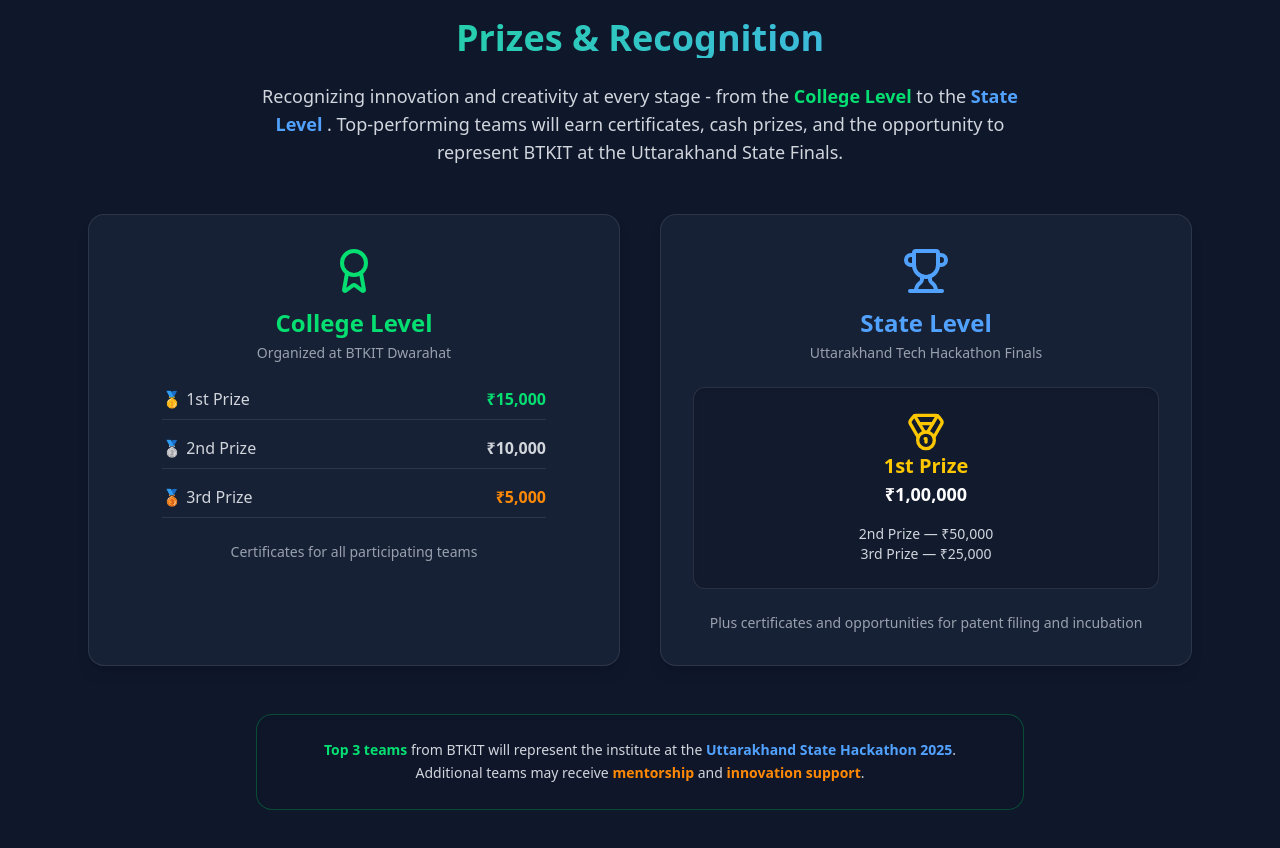
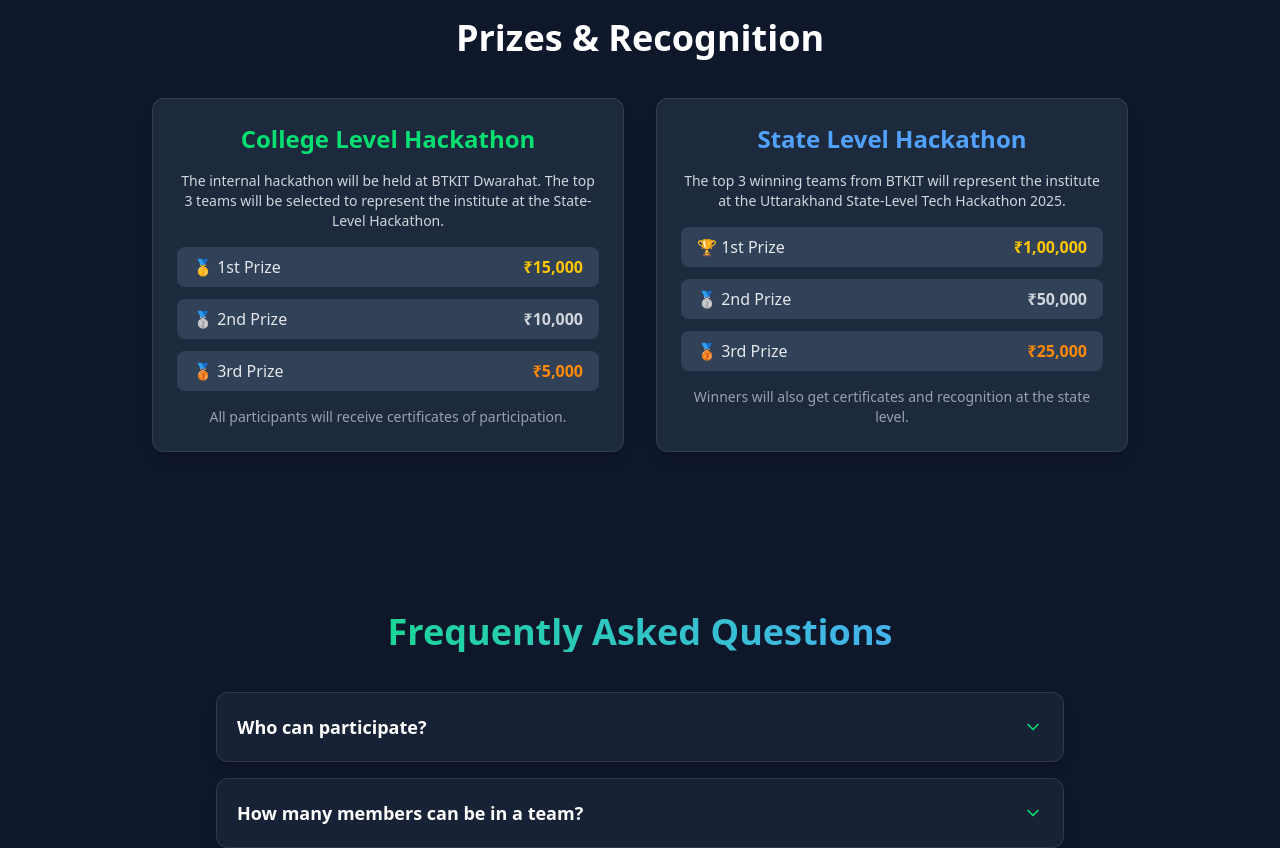
Before and after one commit to ayushsaini7717/SIHWebsite, a React (Vite) app: page / in a window 1280 px wide. Shown: the part 3120-3968 px from the top of the page. Built offline with nearby package versions, Linux system fonts and the light colour scheme.

Commit message:
update prize section

```diff
--- a/src/components/PrizesSection.jsx
+++ b/src/components/PrizesSection.jsx
@@ -1,96 +1,68 @@
-import { Trophy, Award, Medal } from "lucide-react";
-
 const PrizesSection = () => {
   return (
-    <section id="prizes" className="py-20 px-6 max-w-6xl mx-auto text-center">
-      <h2 className="text-4xl font-bold mb-6 bg-gradient-to-r from-green-400 to-blue-400 bg-clip-text text-transparent">
+    <section id="prizes" className="py-20 px-6 max-w-5xl mx-auto text-center">
+      <h2 className="text-3xl md:text-4xl font-bold mb-10 text-white">
         Prizes & Recognition
       </h2>
 
-      <p className="text-lg mb-12 text-gray-300 max-w-3xl mx-auto">
-        Recognizing innovation and creativity at every stage - from the
-        <span className="text-green-400 font-semibold"> College Level </span>to
-        the <span className="text-blue-400 font-semibold"> State Level </span>.
-        Top-performing teams will earn certificates, cash prizes, and the
-        opportunity to represent BTKIT at the Uttarakhand State Finals.
-      </p>
+      <div className="grid md:grid-cols-2 gap-8">
+        {/* College Level Prizes */}
+        <div className="p-6 bg-slate-800 rounded-xl shadow-lg border border-white/10">
+          <h3 className="text-2xl font-bold text-green-400 mb-4">
+            College Level Hackathon
+          </h3>
+          <p className="text-gray-300 text-sm mb-4">
+            The internal hackathon will be held at BTKIT Dwarahat. The top 3 teams will be selected to represent the institute at the State-Level Hackathon.
+          </p>
 
-      {/* Prize Grid */}
-      <div className="grid md:grid-cols-2 gap-10">
-        {/* College Level */}
-        <div className="bg-slate-800/60 border border-white/10 rounded-2xl p-8 shadow-lg hover:shadow-green-400/20 transition-shadow">
-          <div className="flex flex-col items-center mb-6">
-            <Award className="w-12 h-12 text-green-400 mb-3" />
-            <h3 className="text-2xl font-bold text-green-400">
-              College Level
-            </h3>
-            <p className="text-sm text-gray-400 mt-1">
-              Organized at BTKIT Dwarahat
-            </p>
+          <div className="space-y-3 text-left text-gray-200">
+            <div className="flex justify-between bg-slate-700 rounded-lg px-4 py-2">
+              <span>🥇 1st Prize</span>
+              <span className="font-semibold text-yellow-400">₹15,000</span>
+            </div>
+            <div className="flex justify-between bg-slate-700 rounded-lg px-4 py-2">
+              <span>🥈 2nd Prize</span>
+              <span className="font-semibold text-gray-300">₹10,000</span>
+            </div>
+            <div className="flex justify-between bg-slate-700 rounded-lg px-4 py-2">
+              <span>🥉 3rd Prize</span>
+              <span className="font-semibold text-orange-400">₹5,000</span>
+            </div>
           </div>
 
-          <ul className="space-y-4 text-gray-300 text-left max-w-sm mx-auto">
-            <li className="flex justify-between border-b border-white/10 pb-2">
-              <span>🥇 1st Prize</span>
-              <span className="font-semibold text-green-400">₹15,000</span>
-            </li>
-            <li className="flex justify-between border-b border-white/10 pb-2">
-              <span>🥈 2nd Prize</span>
-              <span className="font-semibold text-gray-300">₹10,000</span>
-            </li>
-            <li className="flex justify-between border-b border-white/10 pb-2">
-              <span>🥉 3rd Prize</span>
-              <span className="font-semibold text-orange-400">₹5,000</span>
-            </li>
-          </ul>
-
-          <p className="text-sm text-gray-400 mt-6">
-            Certificates for all participating teams
+          <p className="text-sm text-gray-400 mt-4">
+            All participants will receive certificates of participation.
           </p>
         </div>
 
-        {/* State Level */}
-        <div className="bg-slate-800/60 border border-white/10 rounded-2xl p-8 shadow-lg hover:shadow-blue-400/20 transition-shadow">
-          <div className="flex flex-col items-center mb-6">
-            <Trophy className="w-12 h-12 text-blue-400 mb-3" />
-            <h3 className="text-2xl font-bold text-blue-400">State Level</h3>
-            <p className="text-sm text-gray-400 mt-1">
-              Uttarakhand Tech Hackathon Finals
-            </p>
+        {/* State Level Prizes */}
+        <div className="p-6 bg-slate-800 rounded-xl shadow-lg border border-white/10">
+          <h3 className="text-2xl font-bold text-blue-400 mb-4">
+            State Level Hackathon
+          </h3>
+          <p className="text-gray-300 text-sm mb-4">
+            The top 3 winning teams from BTKIT will represent the institute at the Uttarakhand State-Level Tech Hackathon 2025.
+          </p>
+
+          <div className="space-y-3 text-left text-gray-200">
+            <div className="flex justify-between bg-slate-700 rounded-lg px-4 py-2">
+              <span>🏆 1st Prize</span>
+              <span className="font-semibold text-yellow-400">₹1,00,000</span>
+            </div>
+            <div className="flex justify-between bg-slate-700 rounded-lg px-4 py-2">
+              <span>🥈 2nd Prize</span>
+              <span className="font-semibold text-gray-300">₹50,000</span>
+            </div>
+            <div className="flex justify-between bg-slate-700 rounded-lg px-4 py-2">
+              <span>🥉 3rd Prize</span>
+              <span className="font-semibold text-orange-400">₹25,000</span>
+            </div>
           </div>
 
-          <div className="bg-slate-900/60 border border-white/10 rounded-xl py-6 px-4 shadow-inner">
-            <div className="mb-4">
-              <Medal className="w-10 h-10 text-yellow-400 mx-auto" />
-              <h4 className="font-bold text-xl text-yellow-400">1st Prize</h4>
-              <p className="text-lg text-white font-semibold">₹1,00,000</p>
-            </div>
-
-            <p className="text-sm text-gray-300 mt-3">
-              2nd Prize — ₹50,000 <br />
-              3rd Prize — ₹25,000
-            </p>
-          </div>
-
-          <p className="text-sm text-gray-400 mt-6">
-            Plus certificates and opportunities for patent filing and incubation
+          <p className="text-sm text-gray-400 mt-4">
+            Winners will also get certificates and recognition at the state level.
           </p>
         </div>
-      </div>
-
-      {/* Recognition Note */}
-      <div className="mt-12 bg-slate-900/60 border border-green-500/30 rounded-2xl py-6 px-4 shadow-inner max-w-3xl mx-auto">
-        <p className="text-gray-300 text-sm leading-relaxed">
-          <span className="text-green-400 font-semibold">Top 3 teams</span> from
-          BTKIT will represent the institute at the{" "}
-          <span className="text-blue-400 font-semibold">
-            Uttarakhand State Hackathon 2025
-          </span>
-          . <br />
-          Additional teams may receive{" "}
-          <span className="text-orange-400 font-semibold">mentorship</span> and{" "}
-          <span className="text-orange-400 font-semibold">innovation support</span>.
-        </p>
       </div>
     </section>
   );
```
